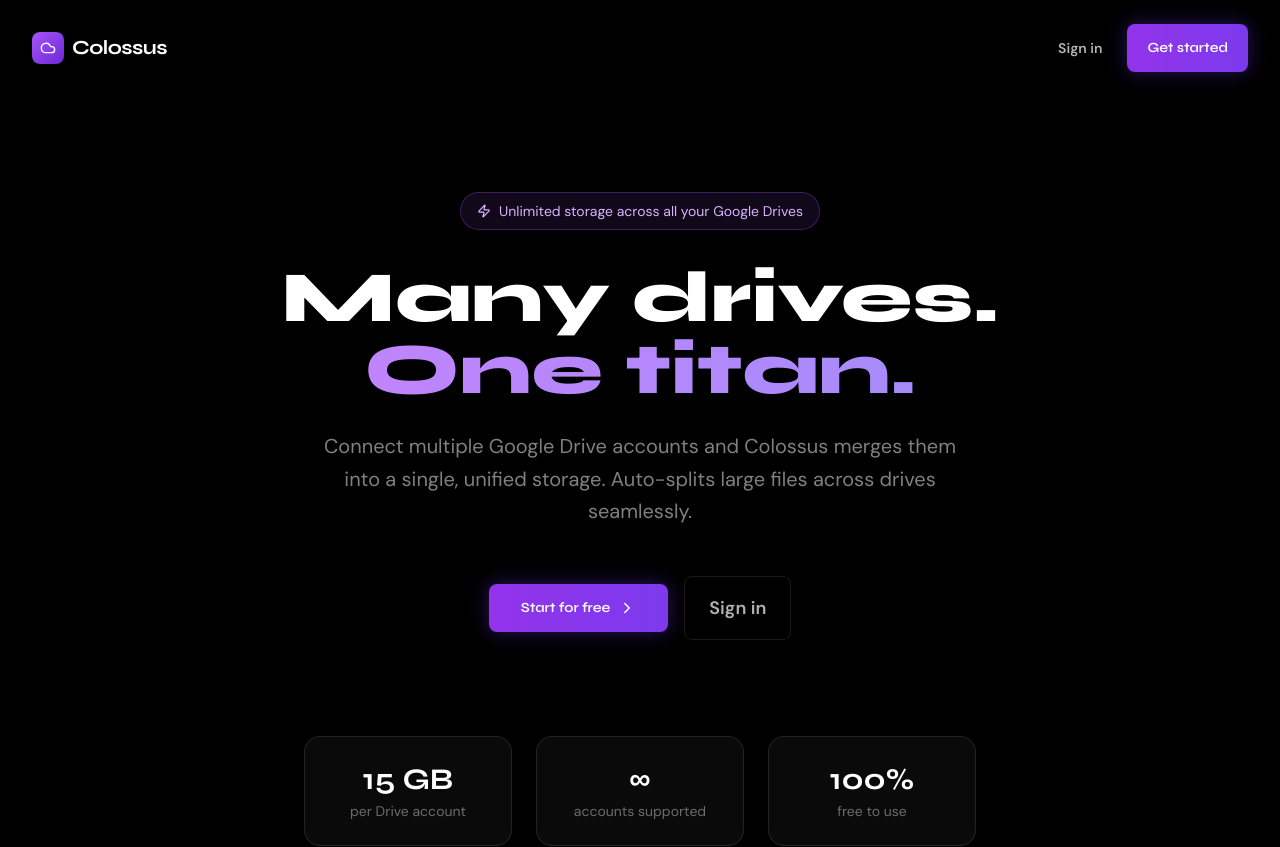
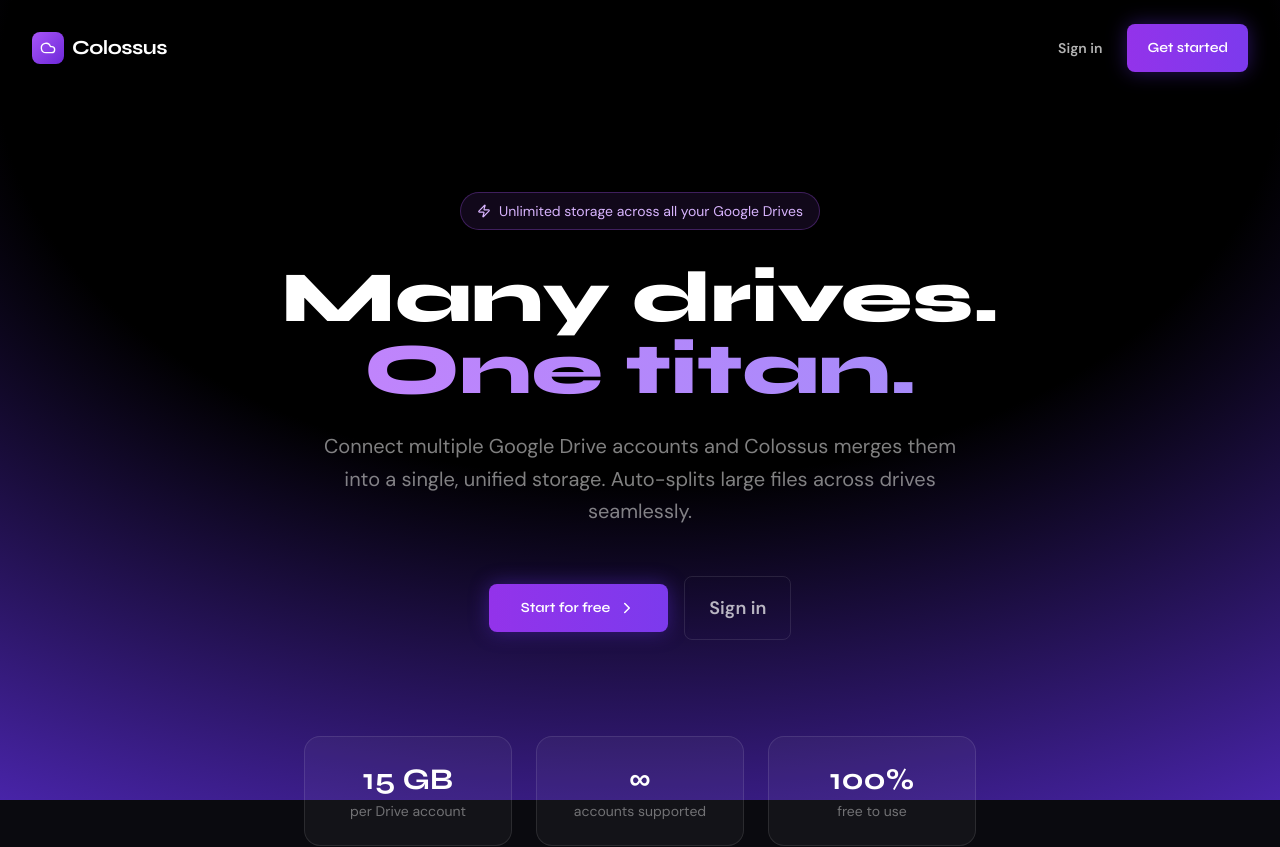
Before and after one commit to RihalMahmood/Colossus, a React (Vite) app in the folder frontend/Colossus/: page / in a window 1280 px wide. Shown: the top 847 px of the page. Built offline with nearby package versions, Linux system fonts and the light colour scheme.

Commit message:
Updated Background colours

```diff
--- a/frontend/Colossus/src/components/ui/Background.jsx
+++ b/frontend/Colossus/src/components/ui/Background.jsx
@@ -1,5 +1,5 @@
 export default function Background() {
   return (
-    <div className="fixed inset-0 -z-10 w-full h-full [background:radial-gradient(125%_125%_at_50%_10%,#000_40%,#63e_100%)]"></div>
+    <div className="absolute inset-0 -z-10 h-full w-full items-center px-5 py-24 [background:radial-gradient(125%_125%_at_50%_10%,#000_40%,#63e_100%)]"></div>
   );
 }
--- a/frontend/Colossus/src/index.css
+++ b/frontend/Colossus/src/index.css
@@ -13,7 +13,7 @@
 
   body {
     font-family: 'DM Sans', sans-serif;
-    background: #000;
+    background: transparent;
     color: #e2e8f0;
     min-height: 100vh;
   }
```
